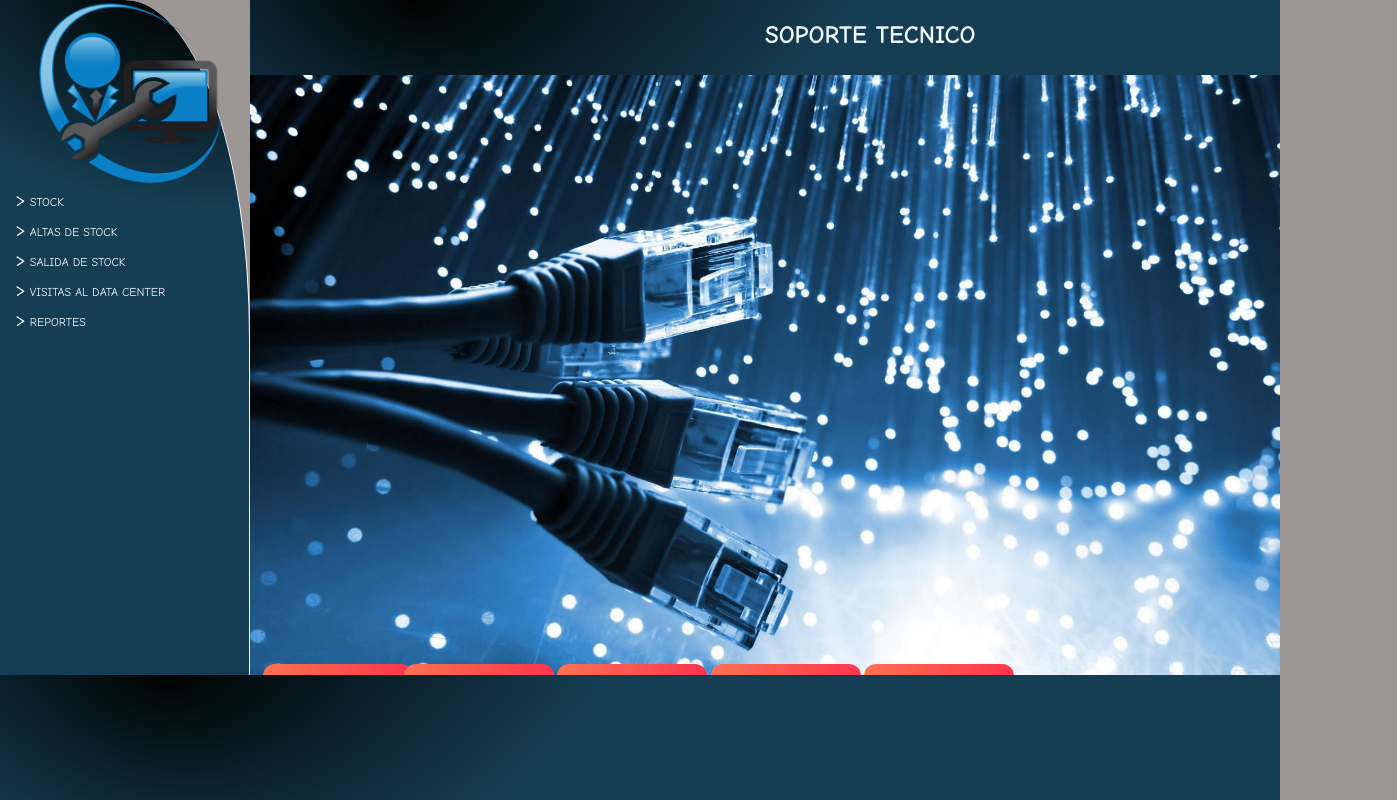
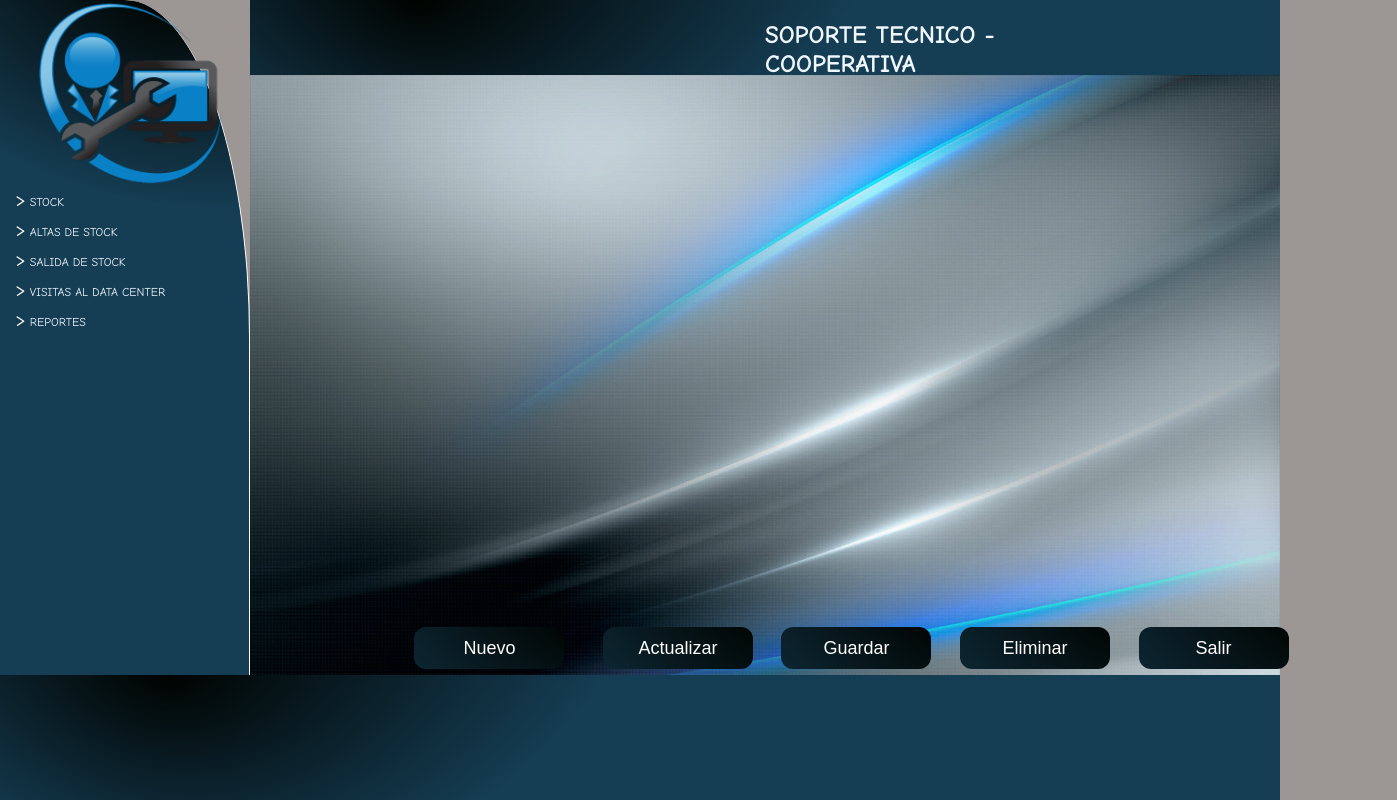
Before and after one commit to RafaIbarra/htmlsoporte, a plain HTML site: page index.html in a window 1280 px wide. Both pictures are taken after a click on the link "STOCK". Shown: the whole page, 1397 px wide, since content can reach past the window. Drawn offline with Linux system fonts and the light colour scheme.

Commit message:
nuevos botones

```diff
--- a/index.css
+++ b/index.css
@@ -42,7 +42,11 @@ body{
     position: relative;
     display: block;
     height: auto;
+
     left: auto;
+    right: auto;
+    top: auto;
+    bottom: auto;
 
 }
 .logotipo{
@@ -107,19 +111,22 @@ body{
 .menu li:hover{
     /*color: rgba(165, 68, 96, 1);*/
     transform: scale(1.1);
-    border-bottom: 0.1px;
+    background: -webkit-gradient(radial, 165 0, 0, 220 -257, 465, from(#000300), to(#153D53));
     border:0.2px solid white ;
+    /*border-bottom: 0.2px;*/
     border-radius:5%;
-    box-shadow: 0px 0px 2px 2px #ec731e;
+
+    /*box-shadow: 0px 0px 2px 2px #ec731e;*/
 }
 .BotonesRegistro,.BotonesReporte{
     display: none;
     margin: 0;
     border: 0;
     padding: 0;
-    position:fixed;
-    width: 82.5%;
-    height: 5%;
+    position: absolute;
+    width: 992px;
+    left: 15%;
+    height: 7%;
 }
 .BotonesReporte{
     bottom: 24%;
@@ -134,45 +141,44 @@ body{
     cursor: pointer;
     text-decoration: none;
     font-size: 18px;
-    background: #fd324e;
-    background: linear-gradient(to left, #fe344e, #ff7250);
-    position:fixed;
+    /*background:-webkit-gradient(linear, 85% 44%, 10% 21%, from(#2F2365), to(#9C4E19));*/
+    background:-webkit-gradient(radial, 165 0, 0, 220 -257, 465, from(#000300), to(#153D53));
+    position: absolute;
+    display: inline-block;
     width: 150px;
-    height: 5%;
+    height: 100%;
+
 }
 .btn:hover{
     filter: opacity(.5);
     transform: scale(1.1);
 }
 
-
 .btnnuevo,.btnImprimir{
     margin-left: 1%;
 
 }
+
 .btnactualizar, .btnVista{
-    margin-left: 12%;
+    margin-left: 20%;
 }
 .btnguardar,.btnSalirreporte{
-    margin-left: 24%;
+    margin-left: 38%;
 }
 .btneliminar{
-    margin-left: 36%;
+    margin-left: 56%;
 }
 .btnsalir{
-    margin-left: 48%;
+    margin-left: 74%;
 }
-
 .habilitarbotones{
     display: inline-block;
-    bottom: 12%;
+    bottom: 1%;
 }
 .deshabilitarbotones{
     display: none;
     bottom: 12%;
 }
-
-
 
 /*
 .imgagenfondo:hover{
--- a/index.html
+++ b/index.html
@@ -9,7 +9,7 @@
 <body>
     <section class="container">
         <div class="cabecera" id ="cabecera_id">
-            <h1> SOPORTE TECNICO</h1>
+            <h1> SOPORTE TECNICO - COOPERATIVA</h1>
         </div>
 
         <div class="menuizquierdo">
@@ -42,8 +42,9 @@
         </div>
 
         <div class="contenido" id="contenido_id">
+
             <figure class="post-image">
-                <img src="contenedor.jpg" alt="">
+                <img src="fondo2.jpg" alt="">
             </figure>
 
             <div class="BotonesRegistro" id="BotonesRegistros_id">
```
Also changed, not shown: fondo2.jpg (added).
